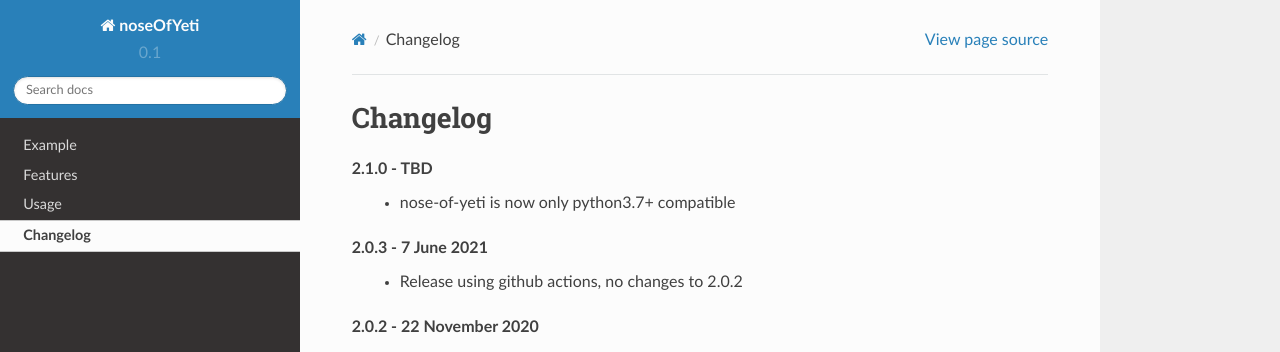
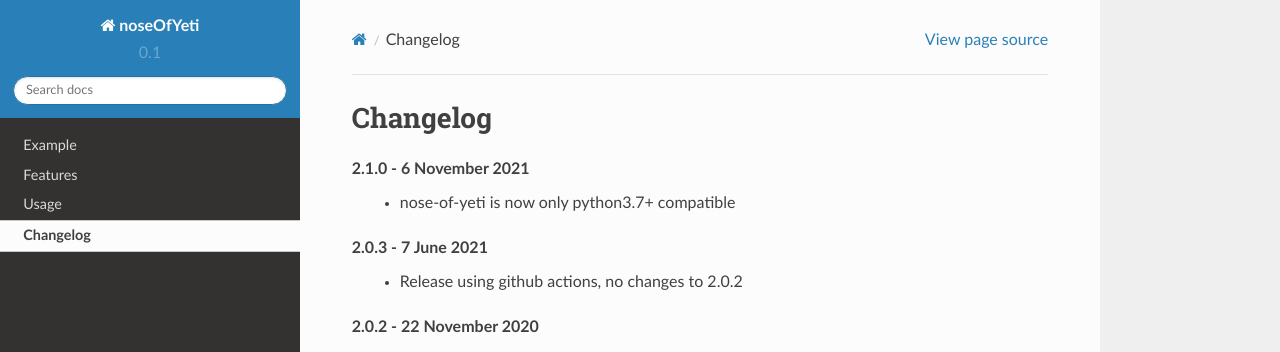
Before and after one commit to delfick/nose-of-yeti, a Sphinx documentation site: the page built from docs/api/changelog.rst, in a window 1280 px wide and 900 px high. Shown: the top 352 px of the window. Built offline with Sphinx 7.4.7 and the Read the Docs theme 2.0.0, drawn with Linux system fonts in a browser that asks for light colours.

```diff
--- a/docs/api/changelog.rst
+++ b/docs/api/changelog.rst
@@ -5,7 +5,7 @@ Changelog
 
 .. _release-2.1.0:
 
-2.1.0 - TBD
+2.1.0 - 6 November 2021
     * nose-of-yeti is now only python3.7+ compatible
 
 .. _release-2-0-3:
--- a/noseOfYeti/__init__.py
+++ b/noseOfYeti/__init__.py
@@ -1,6 +1,6 @@
 """pytest-cov: avoid already-imported warning: PYTEST_DONT_REWRITE."""
 
-VERSION = "2.0.3"
+VERSION = "2.1.0"
 
 
 def run_pytest():
```
